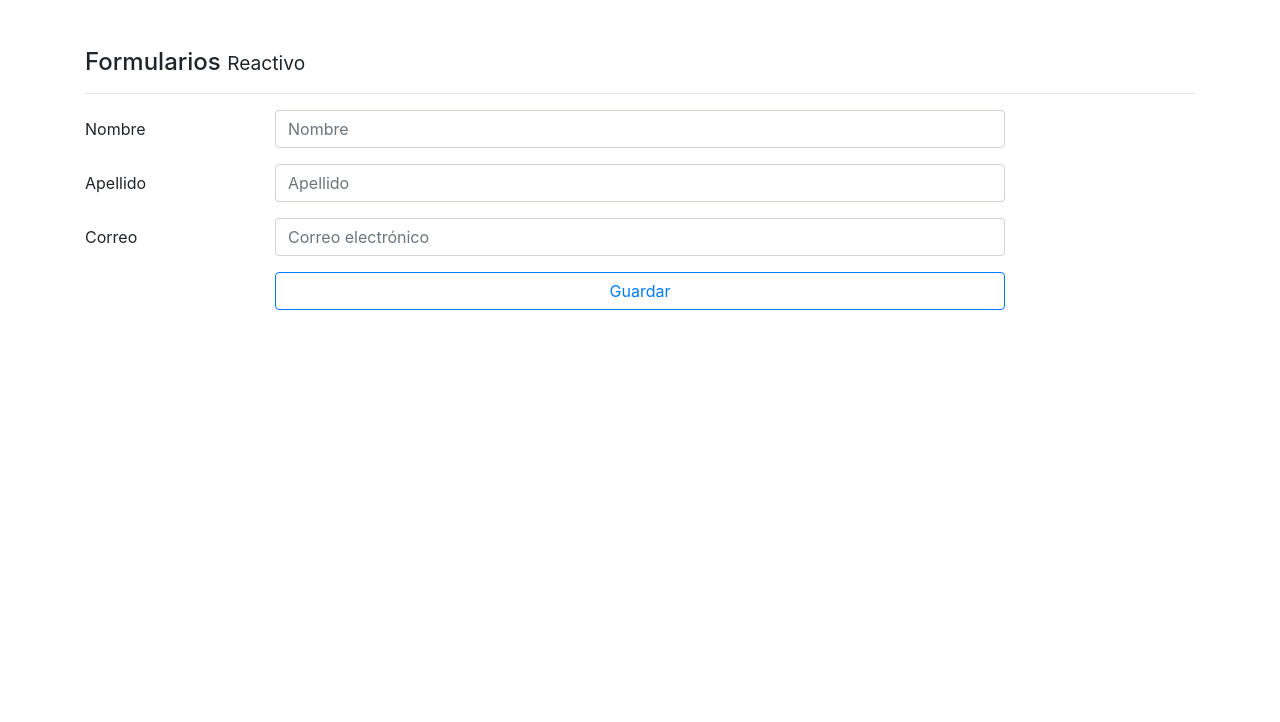
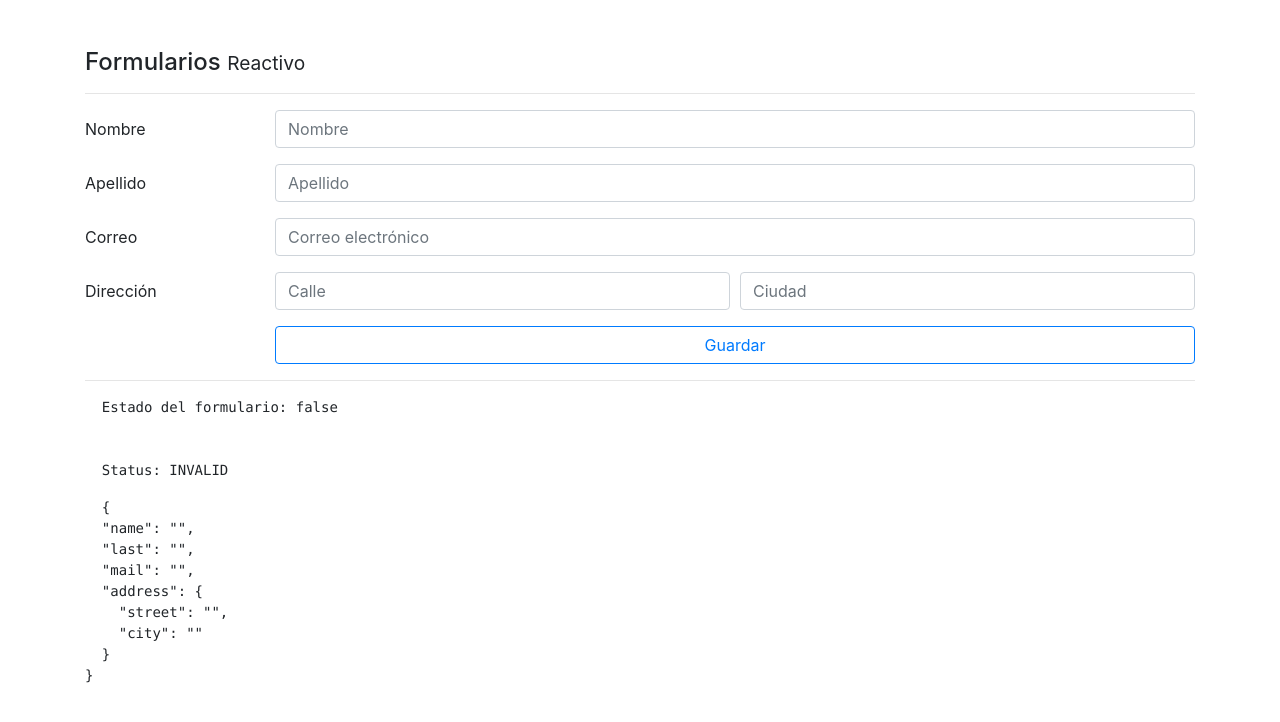
Before and after one commit to alexcamachogz/angular-forms, an Angular app: page /reactive in a window 1280 px wide. Shown: the top 722 px of the page. Built offline with nearby package versions, Linux system fonts and the light colour scheme.

Commit message:
Forms with reactive components

```diff
--- a/src/app/pages/reactive/reactive.component.html
+++ b/src/app/pages/reactive/reactive.component.html
@@ -1,44 +1,98 @@
 <h4>Formularios <small> Reactivo </small></h4>
-<hr>
-<form autocomplete="off">
-
+<hr />
+<form autocomplete="off" [formGroup]="forma" (ngSubmit)="save()">
   <div>
-
     <div class="form-group row">
       <label class="col-2 col-form-label">Nombre</label>
-      <div class="col-8">
-
-        <input class="form-control" type="text" placeholder="Nombre">
+      <div class="col">
+        <input
+          class="form-control"
+          type="text"
+          placeholder="Nombre"
+          formControlName="name"
+          [class.is-invalid]="nameInvalid"
+        />
+        <small *ngIf="nameInvalid" class="text-danger"
+          >Ingrese al menos 4 letras</small
+        >
       </div>
     </div>
 
     <div class="form-group row">
       <label class="col-2 col-form-label">Apellido</label>
-      <div class="col-8">
-
-        <input class="form-control" type="text" placeholder="Apellido">
+      <div class="col">
+        <input
+          class="form-control"
+          type="text"
+          placeholder="Apellido"
+          formControlName="last"
+          [class.is-invalid]="lastInvalid"
+        />
+        <small *ngIf="lastInvalid" class="text-danger"
+          >Ingrese el apellido</small
+        >
       </div>
     </div>
-
   </div>
 
   <div class="form-group row">
     <label class="col-2 col-form-label">Correo</label>
-    <div class="col-8">
-
-      <input class="form-control" type="email" placeholder="Correo electrónico">
+    <div class="col">
+      <input
+        class="form-control"
+        type="email"
+        placeholder="Correo electrónico"
+        formControlName="mail"
+        [class.is-invalid]="mailInvalid"
+      />
+      <small *ngIf="mailInvalid" class="text-danger"
+        >Ingrese un email valido</small
+      >
     </div>
   </div>
 
-
+  <div class="form-group row" formGroupName="address">
+    <label class="col-2 col-form-label">Dirección</label>
+    <div class="form-row col">
+      <div class="col">
+        <input
+          type="text"
+          name="street"
+          id="street"
+          class="form-control"
+          placeholder="Calle"
+          formControlName="street"
+        />
+      </div>
+      <div class="col">
+        <input
+          type="text"
+          name="street"
+          id="street"
+          class="form-control"
+          placeholder="Ciudad"
+          formControlName="city"
+        />
+      </div>
+    </div>
+  </div>
 
   <div class="form-group row">
     <label class="col-2 col-form-label">&nbsp;</label>
-    <div class="input-group col-md-8">
+    <div class="input-group col">
       <button type="submit" class="btn btn-outline-primary btn-block">
         Guardar
       </button>
     </div>
   </div>
+</form>
 
-</form>
+<hr />
+<pre>
+  Estado del formulario: {{ forma.valid }}
+  <br>
+  Status: {{ forma.status }}
+</pre>
+<pre>
+  {{ forma.value | json }}
+</pre>
--- a/src/app/pages/reactive/reactive.component.ts
+++ b/src/app/pages/reactive/reactive.component.ts
@@ -1,4 +1,5 @@
-import { Component, OnInit } from '@angular/core';
+import { Component, OnInit } from '@angular/core'
+import { FormBuilder, FormGroup, Validators } from '@angular/forms'
 
 @Component({
   selector: 'app-reactive',
@@ -6,10 +7,46 @@ import { Component, OnInit } from '@angular/core';
   styleUrls: ['./reactive.component.styl']
 })
 export class ReactiveComponent implements OnInit {
+  forma: FormGroup
+  patt = '[a-z0-9._%+-]+@[a-z0-9.-]+.[a-z]{2,3}$'
 
-  constructor() { }
+  constructor(private fb: FormBuilder) {
+    this.createForm()
+  }
 
   ngOnInit(): void {
+    console.log('object')
   }
 
+  get nameInvalid(): boolean {
+    return this.forma.get('name').invalid && this.forma.get('name').touched
+  }
+
+  get lastInvalid(): boolean {
+    return this.forma.get('last').invalid && this.forma.get('last').touched
+  }
+
+  get mailInvalid(): boolean {
+    return this.forma.get('mail').invalid && this.forma.get('mail').touched
+  }
+
+  createForm(): void {
+    this.forma = this.fb.group({
+      name: ['', [Validators.required, Validators.minLength(4)]],
+      last: ['', Validators.required],
+      mail: ['', [Validators.required, Validators.pattern(this.patt)]],
+      address: this.fb.group({
+        street: ['', Validators.required],
+        city: ['', Validators.required]
+      })
+    })
+  }
+
+  save(): void {
+    if (this.forma.invalid) {
+      return Object.values(this.forma.controls).forEach((control) => {
+        control.markAsTouched()
+      })
+    }
+  }
 }
```
Also changed, not shown: src/app/app.module.ts (+8 -2 lines).
